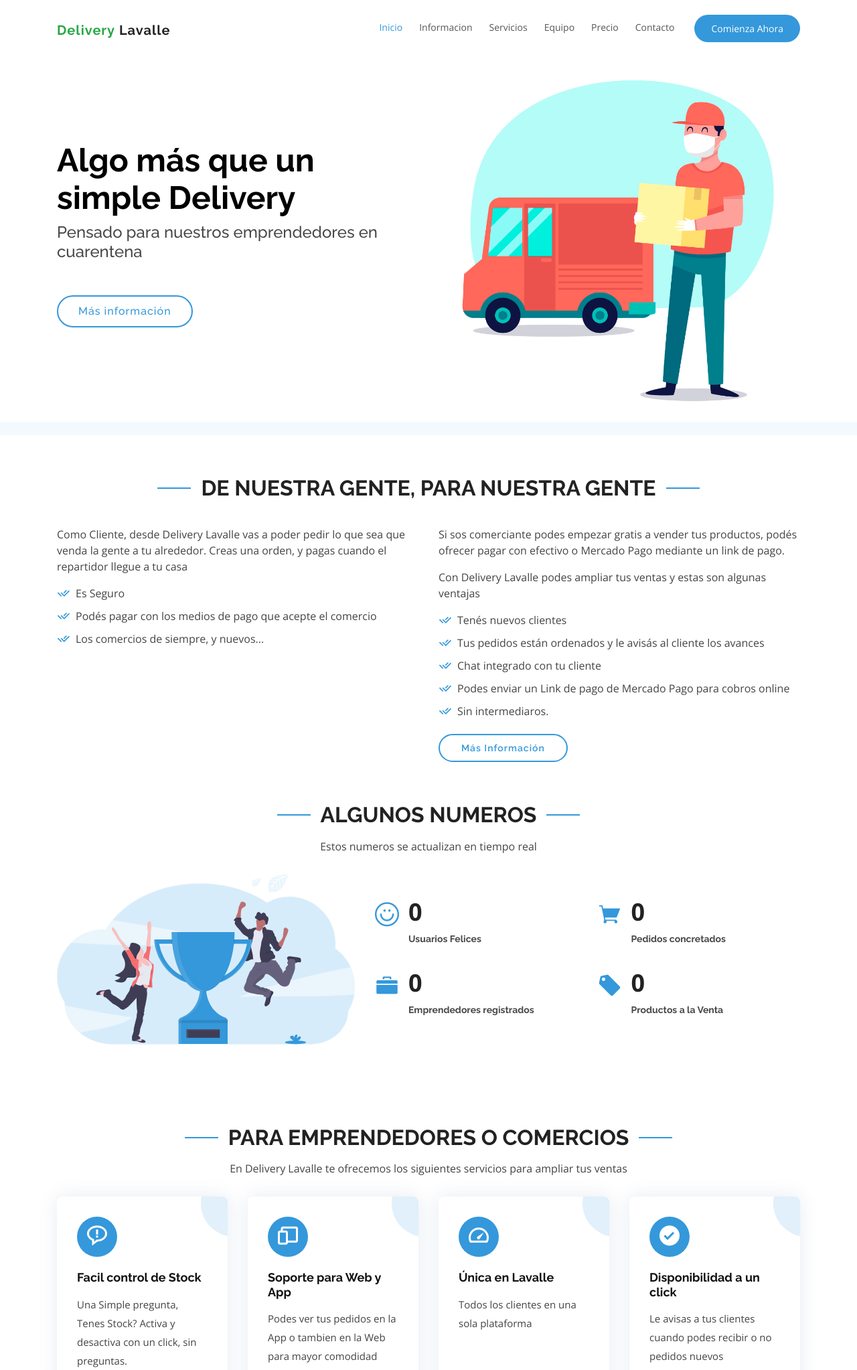
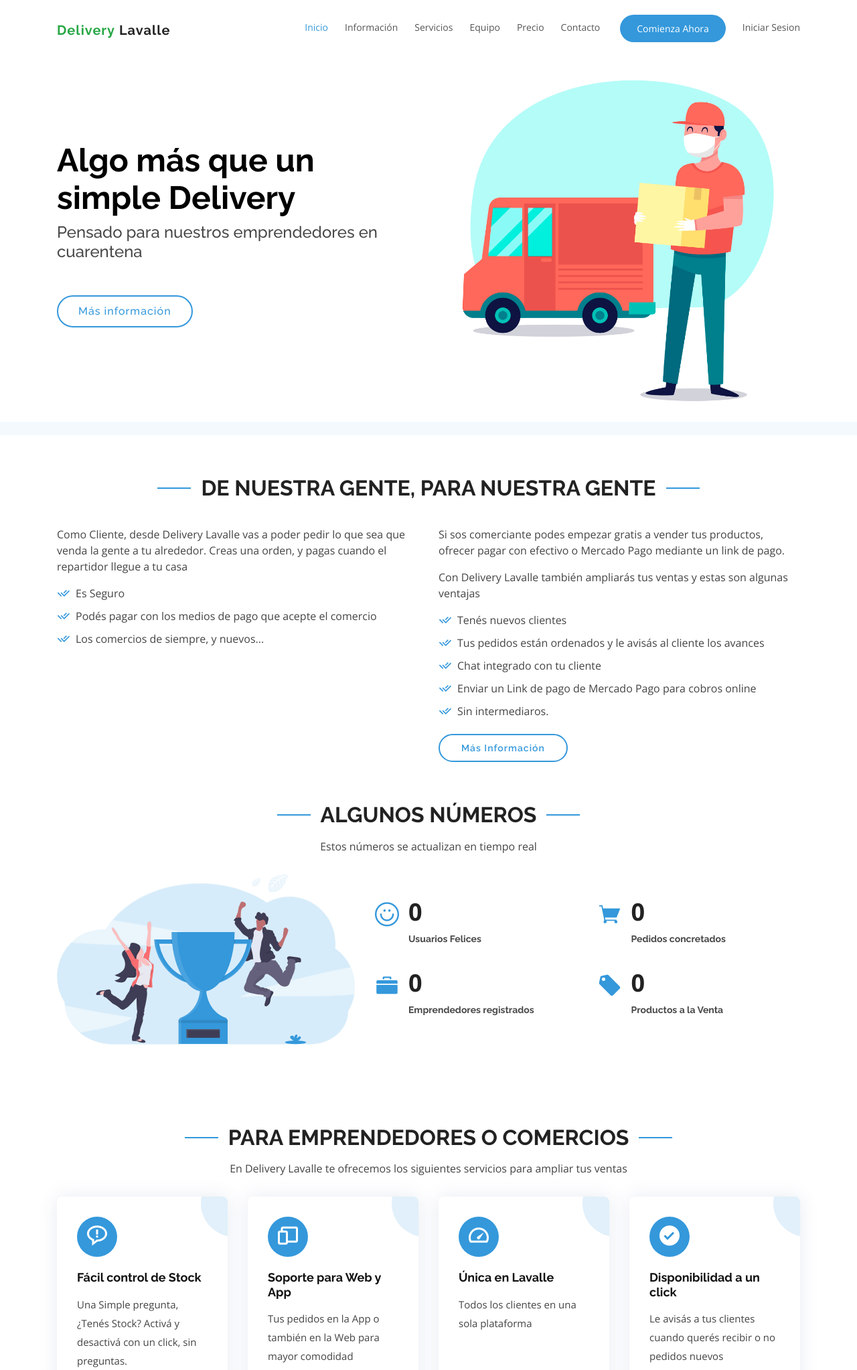
Before and after one commit to AxelFernandez/DeliveryLavalle, a Django app: page / in a window 1280 px wide. Shown: the top 2046 px of the page at 67% size. Run offline with Django 3.2, Linux system fonts and the light colour scheme; data that the repository does not hold is empty; some libraries are stand-ins or nearby versions.

Commit message:
fixing errors

```diff
--- a/templates/deliveryLavalle_site/index.html
+++ b/templates/deliveryLavalle_site/index.html
@@ -44,14 +44,15 @@
 
       <nav class="nav-menu d-none d-lg-block">
         <ul>
-          <li class="active"><a href="#index.html">Inicio</a></li>
-          <li><a href="#about">Informacion</a></li>
+          <li class="active"><a href="#hero">Inicio</a></li>
+          <li><a href="#about">Información</a></li>
           <li><a href="#services">Servicios</a></li>
           <li><a href="#team">Equipo</a></li>
           <li><a href="#pricing">Precio</a></li>
           <li><a href="#contact">Contacto</a></li>
 
           <li class="get-started"><a href="#pricing">Comienza Ahora</a></li>
+          <li class="btn-learn-more"><a href="{% url 'social:begin' 'google-oauth2' %}">Iniciar Sesion</a></li>
         </ul>
       </nav><!-- .nav-menu -->
 
@@ -137,17 +138,17 @@
           </div>
           <div class="col-lg-6 pt-4 pt-lg-0" data-aos="fade-up" data-aos-delay="300">
             <p>
-              Si sos comerciante podes empezar gratis a vender tus productos, podés ofrecer pagar con
+              Si sos comerciante podes empezar gratis a vender tus productos, ofrecer pagar con
               efectivo o Mercado Pago mediante un link de pago.
             </p>
             <p>
-              Con Delivery Lavalle podes ampliar tus ventas y estas son algunas ventajas
+              Con Delivery Lavalle también ampliarás tus ventas y estas son algunas ventajas
             </p>
              <ul>
               <li><i class="ri-check-double-line"></i> Tenés nuevos clientes </li>
               <li><i class="ri-check-double-line"></i> Tus pedidos están ordenados y le avisás al cliente los avances </li>
               <li><i class="ri-check-double-line"></i> Chat integrado con tu cliente</li>
-              <li><i class="ri-check-double-line"></i> Podes enviar un Link de pago de Mercado Pago para cobros online</li>
+              <li><i class="ri-check-double-line"></i> Enviar un Link de pago de Mercado Pago para cobros online</li>
               <li><i class="ri-check-double-line"></i> Sin intermediaros.</li>
             </ul>
             <a href="#" class="btn-learn-more">Más Información</a>
@@ -161,9 +162,9 @@
     <section id="counts" class="counts">
       <div class="container">
          <div class="section-title" data-aos="fade-up">
-          <h2>Algunos Numeros</h2>
+          <h2>Algunos Números</h2>
             <p>
-              Estos numeros se actualizan en tiempo real
+              Estos números se actualizan en tiempo real
             </p>
         </div>
         <div class="row">
@@ -227,8 +228,8 @@
           <div class="col-md-6 col-lg-3 d-flex align-items-stretch mb-5 mb-lg-0">
             <div class="icon-box" data-aos="fade-up" data-aos-delay="100">
               <div class="icon"><i class='bx bx-message-rounded-error'></i></div>
-              <h4 class="title"><a href="">Facil control de Stock</a></h4>
-              <p class="description">Una Simple pregunta, Tenes Stock? Activa y desactiva con un click, sin preguntas.</p>
+              <h4 class="title"><a href="">Fácil control de Stock</a></h4>
+              <p class="description">Una Simple pregunta, ¿Tenés Stock? Activá y desactivá con un click, sin preguntas.</p>
             </div>
           </div>
 
@@ -236,7 +237,7 @@
             <div class="icon-box" data-aos="fade-up" data-aos-delay="200">
               <div class="icon"><i class='bx bx-devices' ></i></div>
               <h4 class="title"><a href="">Soporte para Web y App</a></h4>
-              <p class="description">Podes ver tus pedidos en la App o tambien en la Web para mayor comodidad</p>
+              <p class="description">Tus pedidos en la App o también en la Web para mayor comodidad</p>
             </div>
           </div>
 
@@ -252,7 +253,7 @@
             <div class="icon-box" data-aos="fade-up" data-aos-delay="400">
               <div class="icon"><i class='bx bxs-check-circle'></i></div>
               <h4 class="title"><a href="">Disponibilidad a un click</a></h4>
-              <p class="description">Le avisas a tus clientes cuando podes recibir o no pedidos nuevos</p>
+              <p class="description">Le avisás a tus clientes cuando querés recibir o no pedidos nuevos</p>
             </div>
           </div>
 
@@ -369,7 +370,7 @@
                 <h4>Axel Fernandez</h4>
                 <h5>CEO y Desarrollador</h5>
                 <span>Desarrollador de Horarios Lavalle, ha participado de varios proyectos para el Departamento.
-                Actualmente trabaja en Evenbrite</span>
+                Actualmente trabaja en Eventbrite</span>
               </div>
             </div>
           </div>
@@ -379,43 +380,6 @@
 
       </div>
     </section><!-- End Team Section -->
-
-    <!-- ======= Pricing Section ======= -->
-    <section id="pricing" class="pricing">
-      <div class="container">
-
-        <div class="section-title">
-          <h2>Precios</h2>
-          <p>Pagás solo por el uso, si costos fijos, ni contratos</p>
-        </div>
-
-        <div class="row justify-content-md-center">
-
-
-
-          <div class="col-lg-4 col-md-6 mt-4 mt-md-0">
-            <div class="box recommended" data-aos="zoom-in" data-aos-delay="100">
-              <h3>Solo</h3>
-              <h4><sup>%</sup>4<span> / venta</span></h4>
-              <ul>
-                <li>Pago mensual</li>
-                <li>Sin contrato ni costo fijo</li>
-                <li>Pago por Mercado Pago</li>
-                <li>Detalles del consumo en el mes</li>
-                <li>Podés empezar ya, y sin tarjeta</li>
-              </ul>
-              <div class="btn-wrap">
-                <a href="{% url 'social:begin' 'google-oauth2' %}" class="btn-buy">Comenzar Ahora</a>
-              </div>
-            </div>
-          </div>
-
-
-
-        </div>
-
-      </div>
-    </section><!-- End Pricing Section -->
 
     <!-- ======= F.A.Q Section ======= -->
     <section id="faq" class="faq">
@@ -492,6 +456,43 @@
       </div>
     </section><!-- End F.A.Q Section -->
 
+    <!-- ======= Pricing Section ======= -->
+    <section id="pricing" class="pricing">
+      <div class="container">
+
+        <div class="section-title">
+          <h2>Precio</h2>
+          <p>Pagás solo por el uso, si costos fijos, ni contratos</p>
+        </div>
+
+        <div class="row justify-content-md-center">
+
+
+
+          <div class="col-lg-4 col-md-6 mt-4 mt-md-0">
+            <div class="box recommended" data-aos="zoom-in" data-aos-delay="100">
+              <h3>Empezá con un</h3>
+              <h4>4<sup>%</sup><span> / venta</span></h4>
+              <ul>
+                <li>Pago mensual</li>
+                <li>Sin contrato ni costo fijo</li>
+                <li>Pago por Mercado Pago</li>
+                <li>Detalles del consumo en el mes</li>
+                <li>Podés empezar ya, y sin tarjeta</li>
+              </ul>
+              <div class="btn-wrap">
+                <a href="{% url 'social:begin' 'google-oauth2' %}" class="btn-buy">Registrate con Google</a>
+              </div>
+            </div>
+          </div>
+
+
+
+        </div>
+
+      </div>
+    </section><!-- End Pricing Section -->
+
     <!-- ======= Contact Section ======= -->
     <section id="contact" class="contact">
       <div class="container">
```
